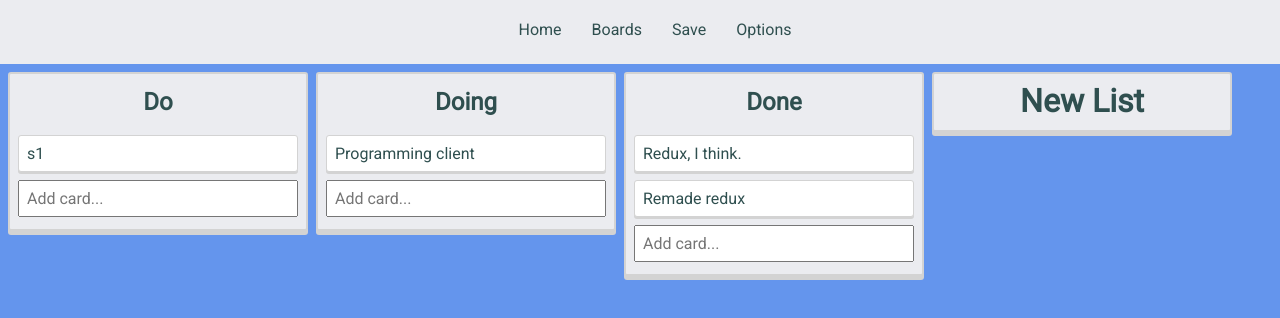
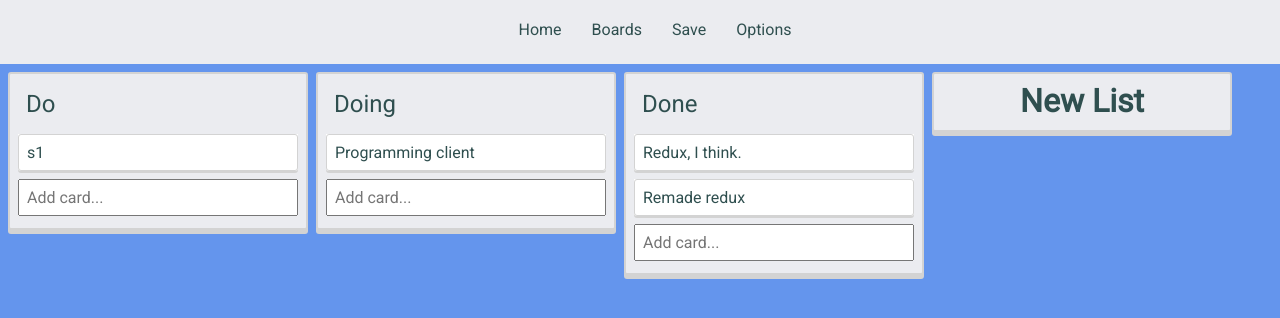
Before and after one commit to codekcv/lister, a React (Create React App) app: page / in a window 1280 px wide. Shown: the top 318 px of the page. Built offline with nearby package versions, Linux system fonts and the light colour scheme.

Commit message:
general cleaning & refactoring

```diff
--- a/src/App.css
+++ b/src/App.css
@@ -1,4 +1,13 @@
 @import url('https://fonts.googleapis.com/css?family=Roboto&display=swap');
+
+:root {
+  /* g = global */
+  --g-color-primary: #eee;
+  --g-color-secondary: #fff;
+  --g-padding: 8px;
+  --g-margin: 4px;
+  --g-border-radius-sm: 3px;
+}
 
 * {
   margin: 0;
@@ -13,11 +22,10 @@ html {
   background-color: cornflowerblue;
 }
 
-:root {
-  /* g = global */
-  --g-color-primary: #eee;
-  --g-color-secondary: #fff;
-  --g-padding: 8px;
-  --g-margin: 4px;
-  --g-border-radius-sm: 3px;
+textarea {
+  padding: var(--g-padding);
+  /* margin: var(--g-margin) 0; */
+  overflow: hidden;
+  resize: none;
+  outline: none;
 }
--- a/src/components/card/Cards.tsx
+++ b/src/components/card/Cards.tsx
@@ -1,4 +1,4 @@
-import React, { useState, useRef } from 'react';
+import React, { useState } from 'react';
 import { connect } from 'react-redux';
 import { CardState } from '../../store/card/types';
 import {
@@ -8,9 +8,9 @@ import {
   editCard
 } from '../../store/card/actions';
 import { AppState } from '../../store/store';
-import styled from 'styled-components';
 import { CardLi } from './Card';
 import Textarea from 'react-textarea-autosize';
+import styled from 'styled-components';
 
 interface Props {
   listId: string;
@@ -63,10 +63,10 @@ const Cards: React.FC<Props> = ({
         ))}
       </ul>
       <Textarea
-        onKeyDown={handleEnter}
+        value={input}
         placeholder="Add card..."
         onChange={handleInput}
-        value={input}
+        onKeyDown={handleEnter}
       />
     </Container>
   );
@@ -74,11 +74,7 @@ const Cards: React.FC<Props> = ({
 
 const Container = styled.div`
   textarea {
-    resize: none;
-    overflow: hidden;
-    width: 280px;
-    padding: var(--g-padding);
-    font-size: 16px;
+    font-size: 1rem;
   }
 `;
 
--- a/src/components/list/List.tsx
+++ b/src/components/list/List.tsx
@@ -1,78 +1,114 @@
-import React, { useState, useRef, useEffect } from 'react';
+import React, { useState, useEffect } from 'react';
 import { List } from '../../store/list/types';
-import { editList, deleteList, autofocusList } from '../../store/list/actions';
+import { editList, deleteList, focusList } from '../../store/list/actions';
 import Cards from '../card/Cards';
 import styled from 'styled-components';
+import Textarea from 'react-textarea-autosize';
+import { FaPencilAlt, FaTrashAlt } from 'react-icons/fa';
 
 interface Props {
   list: List;
   editList: typeof editList;
   deleteList: typeof deleteList;
-  autofocusList: typeof autofocusList;
+  focusList: typeof focusList;
 }
 
 export const ListLi: React.FC<Props> = ({
   list,
   editList,
   deleteList,
-  autofocusList
+  focusList: autofocusList
 }) => {
   const { id, title, autofocus } = list;
-  const [editTitle, setEditTitle] = useState('');
-  const [isChanging, setIsChanging] = useState(false);
-  const [newFocus, setNewFocus] = useState(false);
+  const [input, setInput] = useState('');
+  const [editing, setEditing] = useState(false);
+  const [hover, setHover] = useState(false);
 
-  const handleChangeTitle = (
-    e: React.MouseEvent<HTMLParagraphElement, MouseEvent>
-  ) => {
-    setEditTitle(title);
-    setIsChanging(true);
+  const handleChange = (e: React.ChangeEvent<HTMLTextAreaElement>) => {
+    setInput(e.target.value);
   };
 
-  const handleChange = (e: React.ChangeEvent<HTMLInputElement>) => {
-    setEditTitle(e.target.value);
+  const handleEnter = (e: React.KeyboardEvent<HTMLTextAreaElement>) => {
+    if (e.key === 'Enter') {
+      e.preventDefault();
+      setInput('');
+      handleSubmit(input);
+    }
   };
 
-  const handleTitleOnSubmit = (e: React.FormEvent<HTMLFormElement>) => {
-    setIsChanging(false);
-    editList(id, editTitle);
+  const handleFocus = (e: React.FocusEvent<HTMLTextAreaElement>) => {
+    const temp_value = e.target.value;
+    e.target.value = '';
+    e.target.value = temp_value;
   };
 
-  const handleNewlyAdded = () => {};
+  const handleBlur = (e: React.FocusEvent<HTMLTextAreaElement>) => {
+    handleSubmit(e.target.value);
+  };
 
-  useEffect(() => {
-    console.log(1, autofocus);
-    if (!autofocus) {
-      autofocusList(id, true);
-      setEditTitle('');
-      setIsChanging(true);
+  const handleSubmit = (title: string) => {
+    const val = title.trim();
+
+    if (val) {
+      editList(id, title);
+    } else {
+      editList(id, 'Untitled List');
     }
 
-    // eslint-disable-next-line]
-  }, []);
+    setEditing(false);
+  };
 
-  // eslint-disable-next-line
-  const handleListDelete = (
-    e: React.MouseEvent<HTMLParagraphElement, MouseEvent>
-  ) => {
+  //=== HOVER ===\\
+  const handleMouseEnter = () => setHover(true);
+  const handleMouseLeave = () => setHover(false);
+
+  const handleListEdit = () => {
+    setInput(title);
+    setEditing(true);
+  };
+
+  const handleListDelete = () => {
     deleteList(id);
   };
 
+  useEffect(() => {
+    if (!autofocus) {
+      autofocusList(id, true);
+      setInput('');
+      setEditing(true);
+    }
+    // eslint-disable-next-line
+  }, []);
+
   return (
-    <Container>
-      {!isChanging ? (
-        <h2 onClick={handleChangeTitle}>{title}</h2>
+    <Container
+      isHover={hover}
+      onMouseEnter={handleMouseEnter}
+      onMouseLeave={handleMouseLeave}
+    >
+      {!editing ? (
+        <div className="title-area">
+          <p className="list-title">{title}</p>
+          <i>
+            {hover && (
+              <span className="button">
+                <FaPencilAlt onClick={handleListEdit} />{' '}
+                <FaTrashAlt onClick={handleListDelete} />
+              </span>
+            )}
+          </i>
+        </div>
       ) : (
-        <form onSubmit={handleTitleOnSubmit}>
-          <input
-            className="edit-title"
-            value={editTitle}
-            placeholder="Enter new title..."
-            onChange={handleChange}
-            autoFocus
-          ></input>
-          {/* <button type="submit">Done</button> */}
-        </form>
+        <Textarea
+          className="list-textarea"
+          value={input}
+          placeholder="Enter new title..."
+          onChange={handleChange}
+          onKeyDown={handleEnter}
+          onFocus={handleFocus}
+          onBlur={handleBlur}
+          autoFocus
+        />
       )}
 
       <Cards listId={id} />
@@ -80,7 +116,7 @@ export const ListLi: React.FC<Props> = ({
   );
 };
 
-const Container = styled.div`
+const Container = styled.div<{ isHover: boolean }>`
   background: #ebecf0;
   width: 300px;
   margin: var(--g-margin);
@@ -96,11 +132,25 @@ const Container = styled.div`
     height: 45px;
   }
 
-  input {
-    font-size: 1.5em;
-    width: 280px;
+  .list-textarea {
+    font-size: 1.5rem;
     height: 45px;
+  }
+
+  .title-area {
+    position: relative;
+  }
+
+  .button {
+    position: absolute;
+    right: 8px;
+    top: 8px;
+  }
+
+  .list-title {
     padding: var(--g-padding);
-    margin: var(--g-margin) 0;
+    overflow-wrap: break-word;
+    word-wrap: break-word;
+    font-size: 1.5rem;
   }
 `;
--- a/src/components/list/Lists.tsx
+++ b/src/components/list/Lists.tsx
@@ -6,7 +6,7 @@ import {
   addList,
   editList,
   deleteList,
-  autofocusList
+  focusList
 } from '../../store/list/actions';
 import styled from 'styled-components';
 import { ListLi } from './List';
@@ -16,7 +16,7 @@ interface Props {
   addList: typeof addList;
   editList: typeof editList;
   deleteList: typeof deleteList;
-  autofocusList: typeof autofocusList;
+  focusList: typeof focusList;
 }
 
 const Lists: React.FC<Props> = ({
@@ -24,12 +24,12 @@ const Lists: React.FC<Props> = ({
   addList,
   editList,
   deleteList,
-  autofocusList
+  focusList
 }) => {
   const { lists } = listState;
 
   const handleNewList = () => {
-    addList('New List');
+    addList('Untitled List');
   };
 
   return (
@@ -41,12 +41,12 @@ const Lists: React.FC<Props> = ({
               list={list}
               editList={editList}
               deleteList={deleteList}
-              autofocusList={autofocusList}
+              focusList={focusList}
             />
           </li>
         ))}
       </ul>
-      <div className="newList">
+      <div className="new-list">
         <h1 onClick={handleNewList}>New List</h1>
       </div>
     </Container>
@@ -64,7 +64,7 @@ const Container = styled.div`
     }
   }
 
-  .newList {
+  .new-list {
     width: 300px;
     background: #ebecf0;
     height: 60px;
@@ -75,6 +75,11 @@ const Container = styled.div`
     box-shadow: 0 4px lightgray;
     text-align: center;
   }
+
+  textarea {
+    width: 280px;
+    padding: var(--g-padding);
+  }
 `;
 
 const mapStateToProps = (state: AppState) => ({
@@ -83,5 +88,5 @@ const mapStateToProps = (state: AppState) => ({
 
 export default connect(
   mapStateToProps,
-  { addList, editList, deleteList, autofocusList }
+  { addList, editList, deleteList, focusList: focusList }
 )(Lists);
--- a/src/pages/Home.tsx
+++ b/src/pages/Home.tsx
@@ -1,10 +1,12 @@
 import React from 'react';
 import styled from 'styled-components';
 import Lists from '../components/list/Lists';
-import { setCards } from '../store/card/actions';
-import { connect } from 'react-redux';
 
 export const Home: React.FC = () => {
+  const handleReset = (e: React.MouseEvent<HTMLLIElement, MouseEvent>) => {
+    localStorage.clear();
+  };
+
   return (
     <>
       <Navbar>
@@ -12,7 +14,7 @@ export const Home: React.FC = () => {
           <li>Home</li>
           <li>Boards</li>
           <li>Save</li>
-          <li>Options</li>
+          <li onClick={handleReset}>Options</li>
         </ul>
       </Navbar>
       <Container>
@@ -27,10 +29,9 @@ const Container = styled.div`
 `;
 
 const Navbar = styled.div`
-  width: 100vwnopm;
+  width: 100vw;
   height: 64px;
   background: #ebecf0;
-  /* margin: var(--g-margin); */
 
   ul {
     display: flex;
--- a/src/store/list/actions.ts
+++ b/src/store/list/actions.ts
@@ -1,4 +1,4 @@
-import { ADD_LIST, EDIT_LIST, DELETE_LIST, AUTOFOCUS_LIST } from './types';
+import { ADD_LIST, EDIT_LIST, DELETE_LIST, FOCUS_LIST } from './types';
 
 export const addList = (title: string) => {
   return {
@@ -21,9 +21,9 @@ export const deleteList = (id: string) => {
   };
 };
 
-export const autofocusList = (id: string, autofocus: boolean) => {
+export const focusList = (id: string, autofocus: boolean) => {
   return {
-    type: AUTOFOCUS_LIST,
+    type: FOCUS_LIST,
     payload: { id, autofocus }
   };
 };
--- a/src/store/list/reducers.ts
+++ b/src/store/list/reducers.ts
@@ -4,9 +4,8 @@ import {
   ADD_LIST,
   EDIT_LIST,
   DELETE_LIST,
-  AUTOFOCUS_LIST
+  FOCUS_LIST
 } from './types';
-import Lists from '../../components/list/Lists';
 
 const initialState: ListState = {
   lists: [
@@ -53,7 +52,7 @@ export const listReducer = (state = initialState, action: ListActionTypes) => {
       return {
         lists: state.lists.filter(list => list.id !== action.payload.id)
       };
-    case AUTOFOCUS_LIST:
+    case FOCUS_LIST:
       return {
         lists: state.lists.map(list => {
           list.id === action.payload.id && (list.autofocus = !list.autofocus);
--- a/src/store/list/types.ts
+++ b/src/store/list/types.ts
@@ -11,7 +11,7 @@ export interface ListState {
 export const ADD_LIST = 'ADD_LIST';
 export const EDIT_LIST = 'EDIT_LIST';
 export const DELETE_LIST = 'DELETE_LIST';
-export const AUTOFOCUS_LIST = 'AUTOFOCUS_LIST';
+export const FOCUS_LIST = 'AUTOFOCUS_LIST';
 
 interface AddListAction {
   type: typeof ADD_LIST;
@@ -28,8 +28,8 @@ interface DeleteListAction {
   payload: { id: string };
 }
 
-interface AutofocusListAction {
-  type: typeof AUTOFOCUS_LIST;
+interface FocusListAction {
+  type: typeof FOCUS_LIST;
   payload: { id: string; autofocus: boolean };
 }
 
@@ -37,4 +37,4 @@ export type ListActionTypes =
   | AddListAction
   | EditListAction
   | DeleteListAction
-  | AutofocusListAction;
+  | FocusListAction;
```
Also changed, not shown: src/components/card/Card.tsx (+15 -7 lines).
